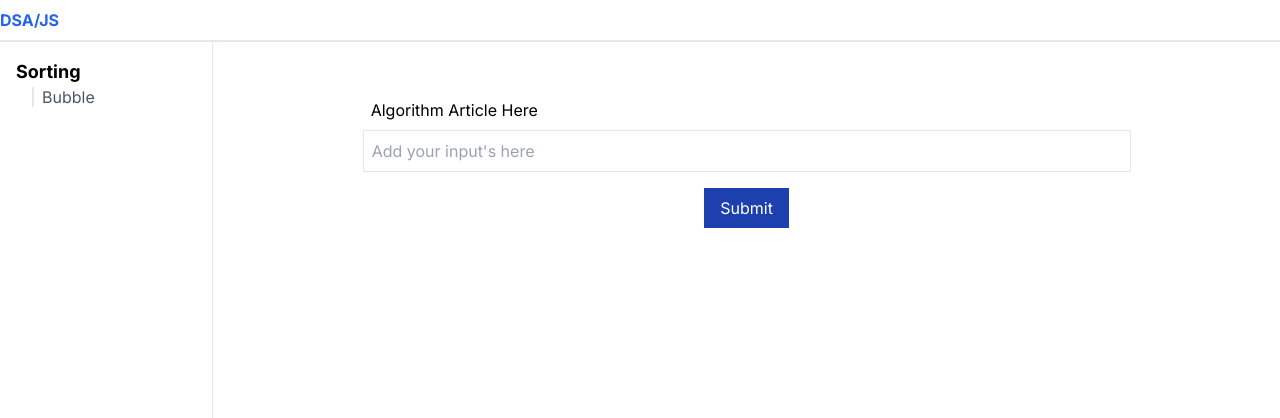
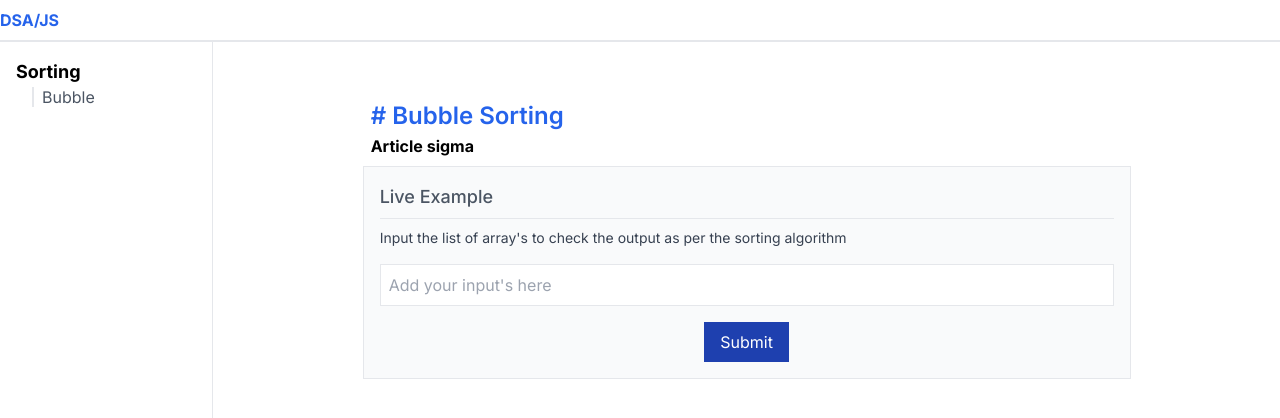
Before and after one commit to sonangrai/dataStructureJs, a Next.js app: page /sorting/bubble in a window 1280 px wide. Shown: the top 418 px of the page. Built offline with nearby package versions, Linux system fonts and the light colour scheme.

Commit message:
feat: ui managed

```diff
--- a/app/sorting/bubble/page.tsx
+++ b/app/sorting/bubble/page.tsx
@@ -1,5 +1,14 @@
+import Article from "components/common/Article";
+
 function page() {
-  return <article className="p-2">Algorithm Article Here</article>;
+  return (
+    <article className="p-2">
+      <Article
+        title="Bubble Sorting"
+        description="<strong>Article sigma</strong>"
+      />
+    </article>
+  );
 }
 
 export default page;
--- a/app/sorting/component/Process.tsx
+++ b/app/sorting/component/Process.tsx
@@ -14,7 +14,19 @@ function Process() {
   };
 
   return (
-    <div className="flex flex-col gap-4">
+    <div className="flex p-4 border flex-col gap-4 bg-gray-50">
+      <div>
+        <h4 className="font-medium text-gray-600 text-[18px]">Live Example</h4>
+
+        <hr className="my-2" />
+
+        <p className="text-[14px] text-gray-700">
+          {
+            " Input the list of array's to check the output as per the sorting algorithm "
+          }
+        </p>
+      </div>
+
       <div className="border">
         <input
           className="p-2 w-full"
@@ -34,8 +46,8 @@ function Process() {
       </div>
 
       {output != "" && (
-        <div className="border border-green-600 p-2 text-green-600">
-          {output}
+        <div className="p-2 border text-green-600 text-[16px]">
+          {"Output ->"} {output}
         </div>
       )}
     </div>
```
